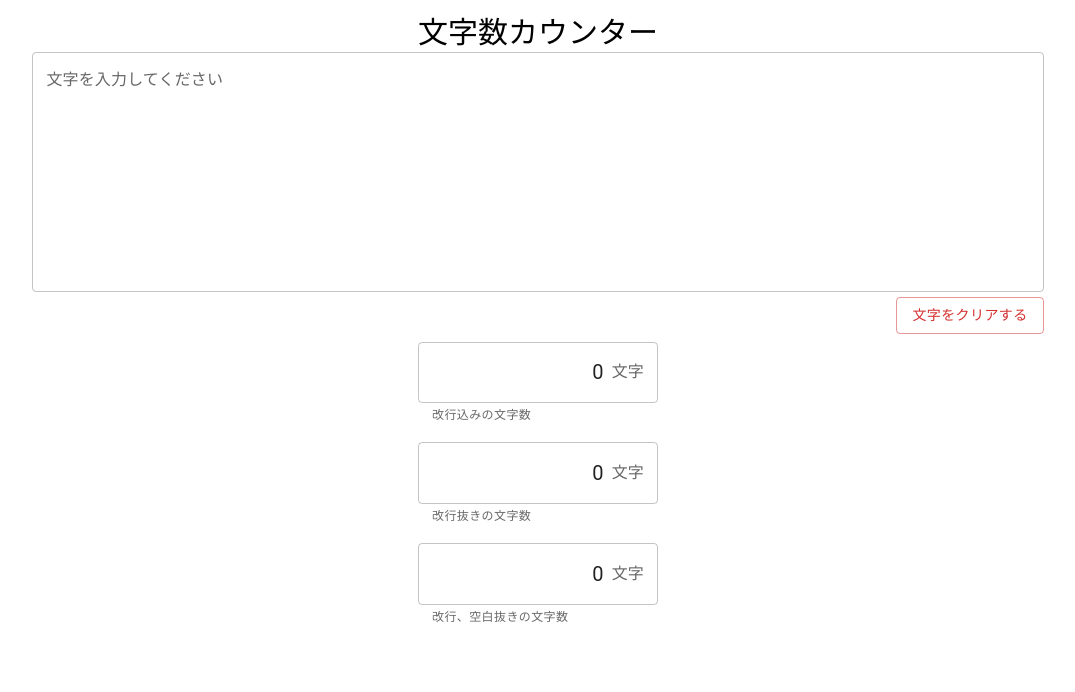
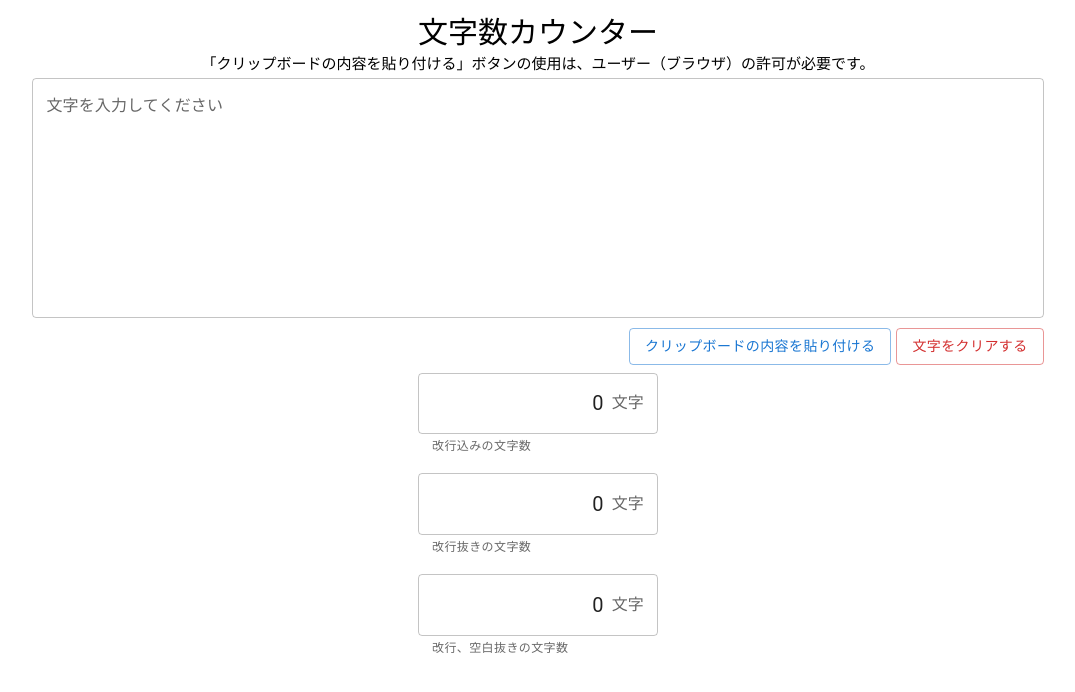
Before and after one commit to Zectar7/char-counter, a React (Vite) app: page / in a window 1280 px wide. Shown: the top 692 px of the page, without its empty margins (102-1177 px from the left). Built offline with nearby package versions, Linux system fonts and the light colour scheme.

Commit message:
paste clipboard

```diff
--- a/package.json
+++ b/package.json
@@ -10,6 +10,7 @@
   "dependencies": {
     "@emotion/react": "^11.7.1",
     "@emotion/styled": "^11.6.0",
+    "@mui/icons-material": "^5.3.1",
     "@mui/material": "^5.3.1",
     "react": "^17.0.2",
     "react-dom": "^17.0.2"
--- a/src/App.css
+++ b/src/App.css
@@ -5,6 +5,7 @@
 .buttons {
   display: flex;
   justify-content: flex-end;
+  align-items: center;
   width: 90%;
   margin-top: 5px;
 }
--- a/src/App.tsx
+++ b/src/App.tsx
@@ -3,6 +3,7 @@ import { Button, TextField } from "@mui/material";
 import "./App.css";
 import { OutputForm } from "./components/OutputForm";
 import { Header } from "./components/Header";
+import { Buttons } from "./components/Buttons";
 
 function App() {
   const [text, setText] = useState("");
@@ -22,16 +23,25 @@ function App() {
   };
 
   useEffect(() => {
-    changeLength()
-  }, [text])
+    changeLength();
+  }, [text]);
 
   const clearText = () => {
-    setText("")
-  }
+    setText("");
+  };
+
+  const readClipBord = () => {
+    navigator.clipboard
+      .readText()
+      .then((data) => {
+        setText(data);
+      })
+      .catch((e) => console.log(e));
+  };
 
   return (
     <div className="App">
-      <Header/>
+      <Header />
       <TextField
         id="outlined-multiline-static"
         label="文字を入力してください"
@@ -42,9 +52,7 @@ function App() {
         value={text}
       />
       <div className="buttons">
-        <Button variant="outlined" color="error" onClick={() => clearText()}>
-          文字をクリアする
-        </Button>
+        <Buttons readClipBord={readClipBord} clearText={clearText} />
       </div>
       <div
         style={{
--- /dev/null
+++ b/src/components/Buttons.tsx
@@ -0,0 +1,24 @@
+import React from "react";
+import { Button } from "@mui/material";
+type props = {
+  readClipBord: VoidFunction;
+  clearText: VoidFunction;
+};
+
+export const Buttons: React.VFC<props> = ({ readClipBord, clearText }) => {
+  return (
+    <div className="buttons">
+      <Button
+        variant="outlined"
+        color="primary"
+        sx={{ marginRight: "5px" }}
+        onClick={() => readClipBord()}
+      >
+        クリップボードの内容を貼り付ける
+      </Button>
+      <Button variant="outlined" color="error" onClick={() => clearText()}>
+        文字をクリアする
+      </Button>
+    </div>
+  );
+};
--- a/src/components/Header.tsx
+++ b/src/components/Header.tsx
@@ -1,7 +1,8 @@
 export const Header = () => {
   return (
-      <header style={{fontSize: "30px"}}>
+      <header style={{fontSize: "30px", marginBottom: "5px"}}>
           文字数カウンター
+          <div style={{fontSize: "15px"}}>「クリップボードの内容を貼り付ける」ボタンの使用は、ユーザー（ブラウザ）の許可が必要です。</div>
       </header>
   );
 };
```
Also changed, not shown: 1 other file (tests, documents, lock files or other folders).
